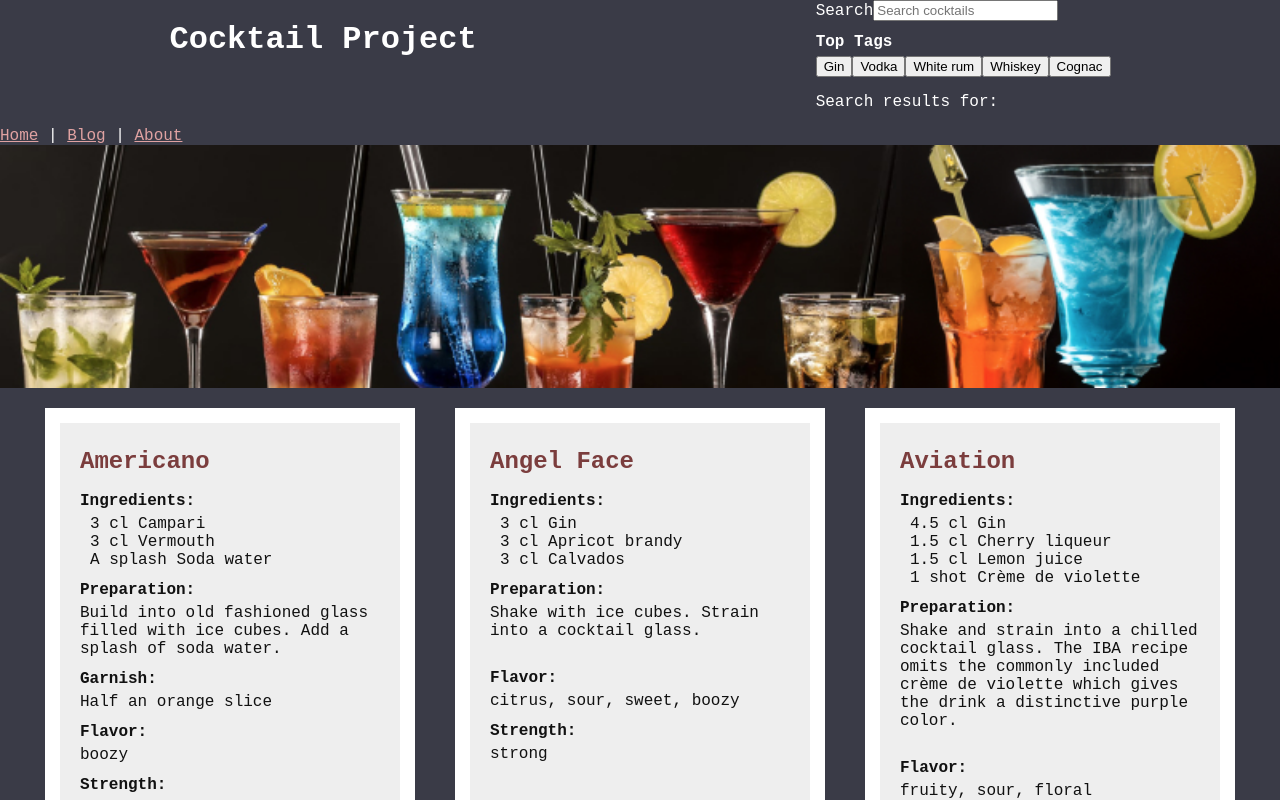
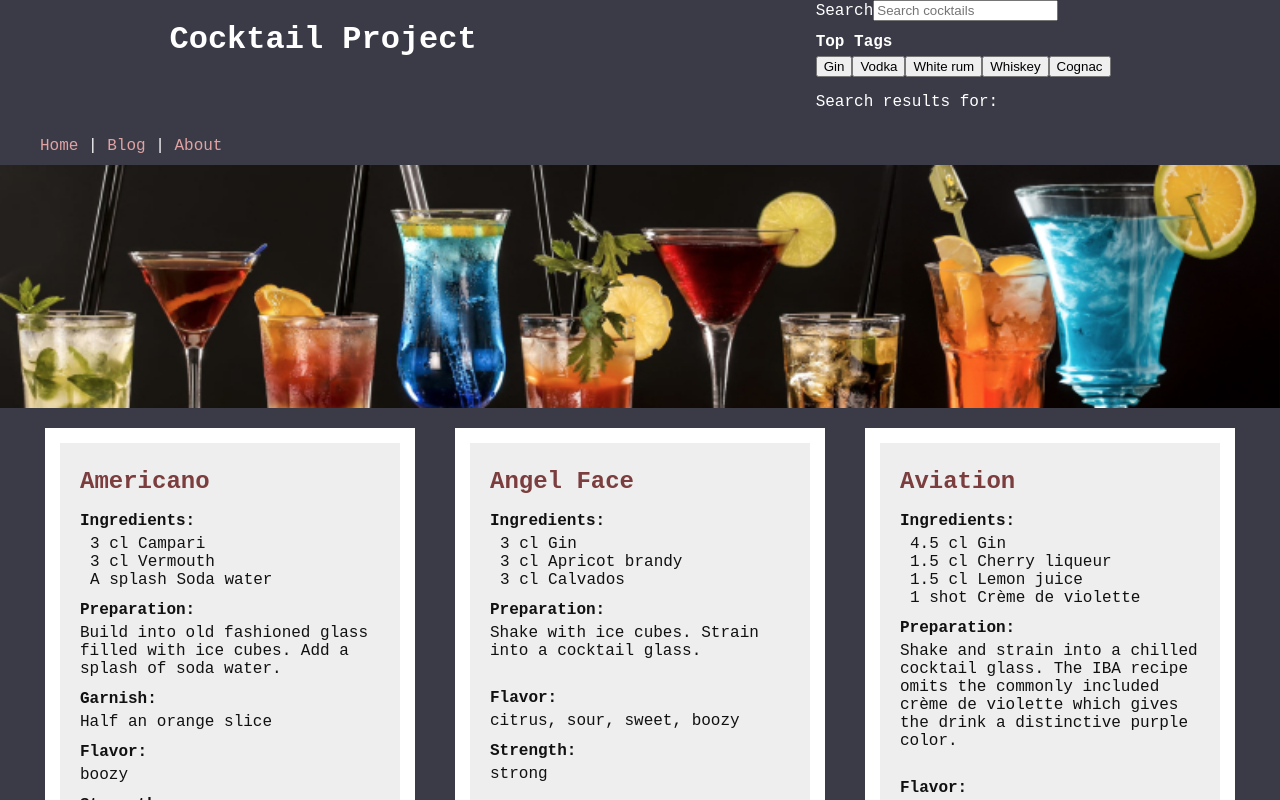
Before and after one commit to isabelchua/cocktail-project, a React (Vite) app: page / in a window 1280 px wide. Shown: the top 800 px of the page. Built offline with nearby package versions, Linux system fonts and the light colour scheme.

Commit message:
better nav layout

```diff
--- a/src/App.css
+++ b/src/App.css
@@ -129,3 +129,12 @@ small {
 	color:#EEE;
 	padding: 10px 20px;
 }
+
+
+nav {
+	padding: 10px 40px;
+}
+
+nav a {
+	text-decoration: none;
+}
```
